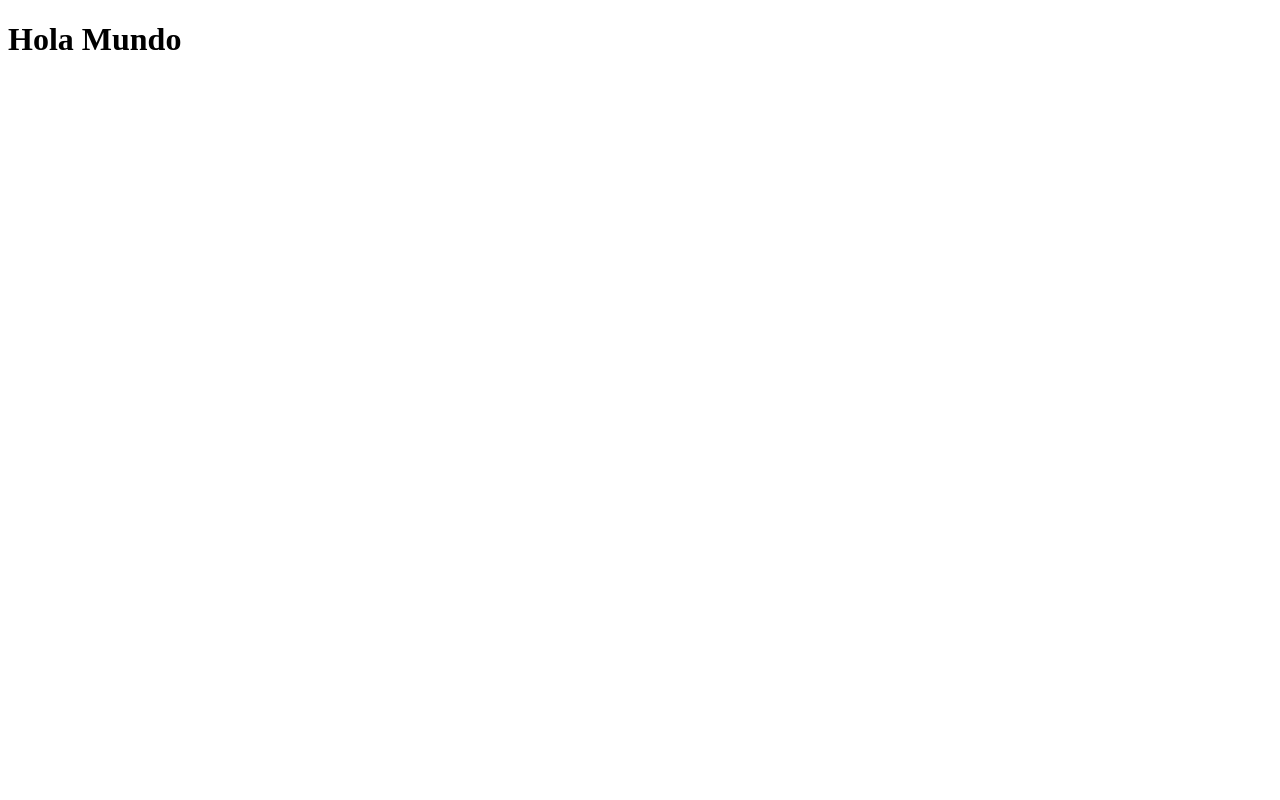
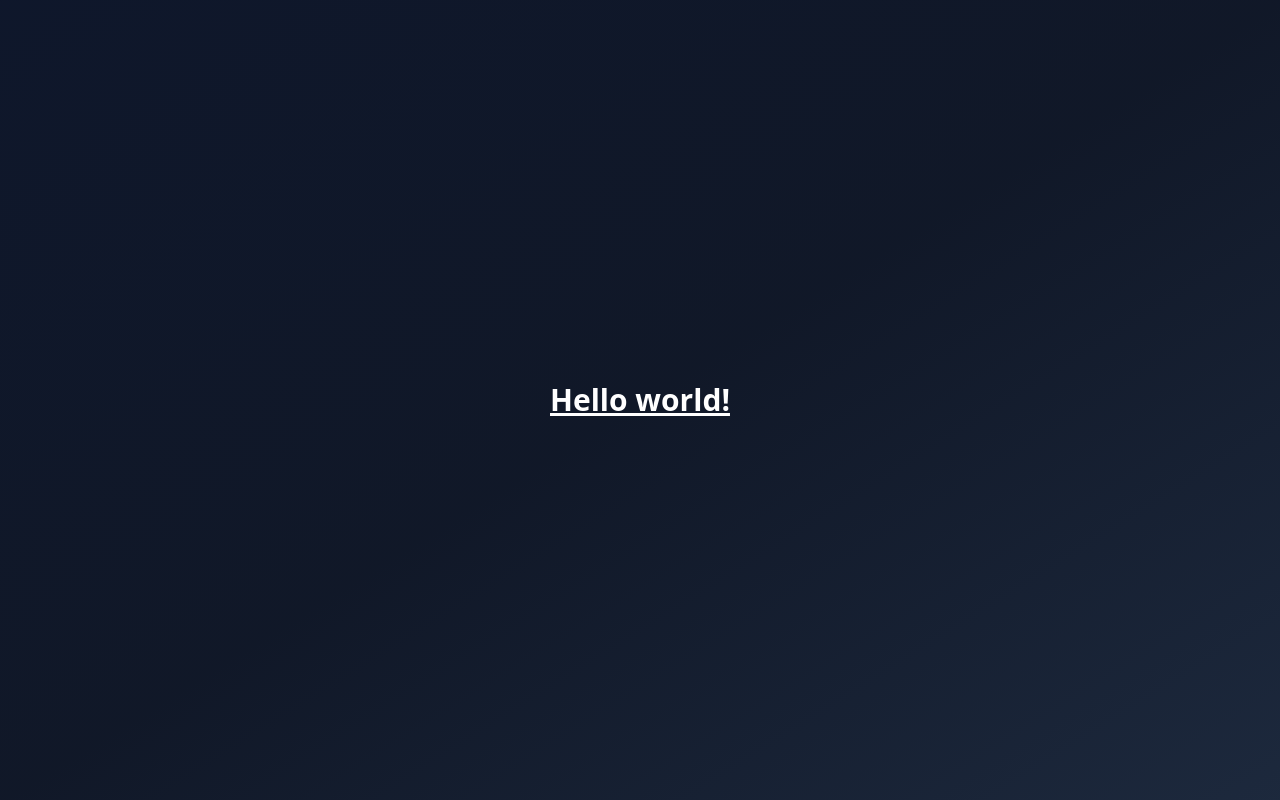
Before and after one commit to jcconde/react-hooks-app, a React (Vite) app: page / in a window 1280 px wide. Built offline with nearby package versions, Linux system fonts and the light colour scheme.

Commit message:
Apply gradient background and styling to main component with Tailwind CSS

```diff
--- a/src/HooksApp.tsx
+++ b/src/HooksApp.tsx
@@ -1,7 +1,9 @@
 export const HooksApp = () => {
   return (
-    <div>
-      <h1>Hola Mundo</h1>
+    <div className="bg-gradient">
+      <h1 className="text-3xl font-bold underline">
+        Hello world!
+      </h1>
     </div>
   );
 };
--- a/src/index.css
+++ b/src/index.css
@@ -0,0 +1,5 @@
+@import "tailwindcss";
+
+.bg-gradient {
+  @apply bg-gradient-to-br from-slate-900 via-gray-900 to-slate-800 min-h-screen flex items-center justify-center p-4 text-white;
+}
```
